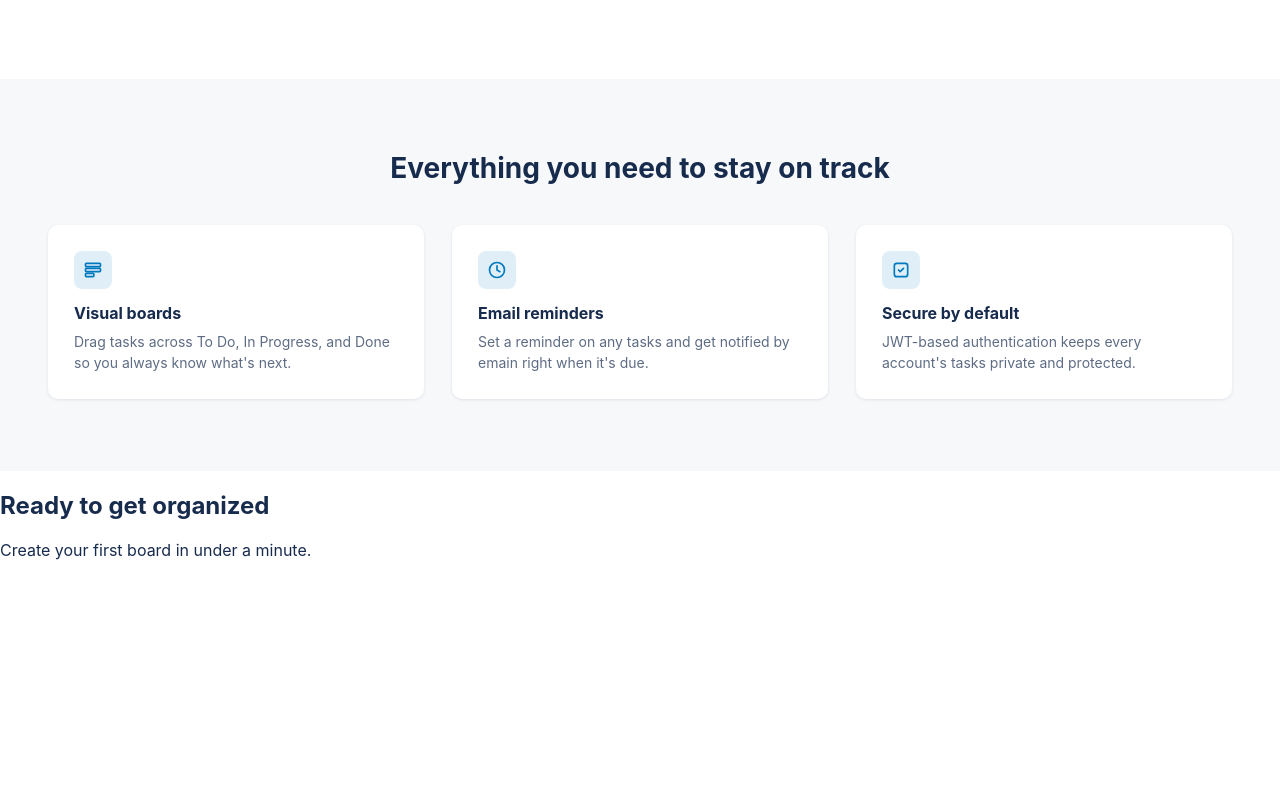
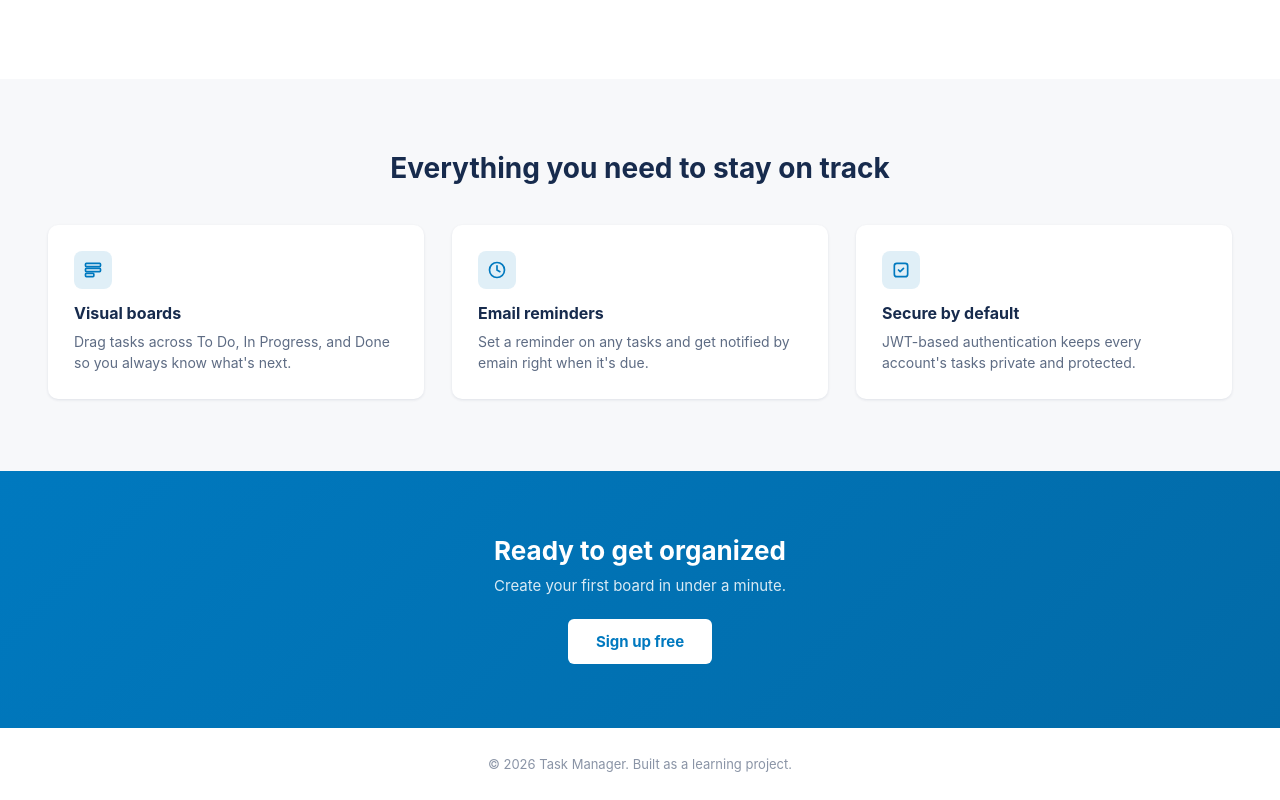
Before and after one commit to nirajbhayera4/Task-Management-Platform-Full--stack-, a React app in the folder frontend/: page / in a window 1280 px wide. Shown: the part 475-1275 px from the top of the page. Before the commit the page ends 1051 px from the top, so only its background shows below. Built offline with nearby package versions, Linux system fonts and the light colour scheme; the HTML template or start-up script is replaced by a standard one.

Commit message:
Add signup CTA and landing footer
Link the landing page's closing CTA to signup and add a footer identifying the Task Manager learning project.

```diff
--- a/frontend/src/Pages/Landing.jsx
+++ b/frontend/src/Pages/Landing.jsx
@@ -109,13 +109,18 @@ function Landing() {
                 </div>
             </section>
             {/*CTA*/}
-            <section>
+            <section className="landing-cta">
                 <h2>Ready to get organized</h2>
                 <p>
                 Create your first board in under a minute.
                 </p>
+                <Link to="/signup" className="landing-btn landing-btn-light">Sign up free</Link>
             </section>
 
+            {/*footer*/}
+           <footer className="landing-footer">
+            <p>© 2026 Task Manager. Built as a learning project.</p>
+           </footer>
 
 
         </div>
```
